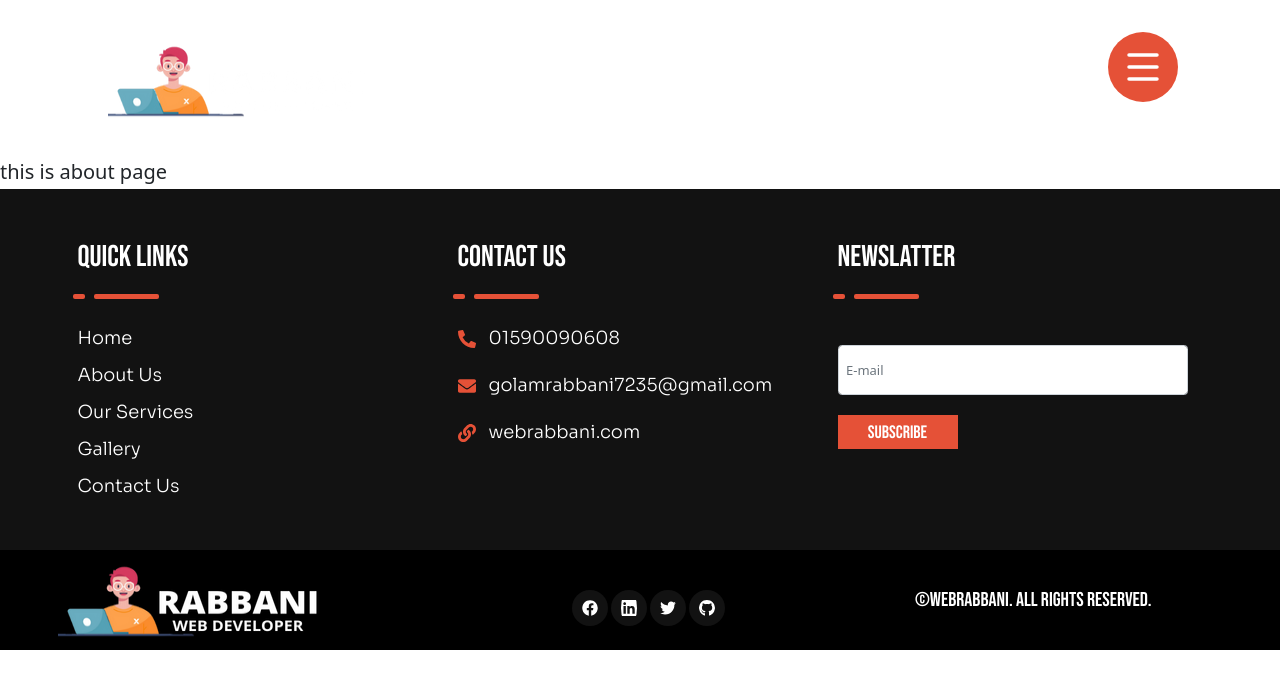
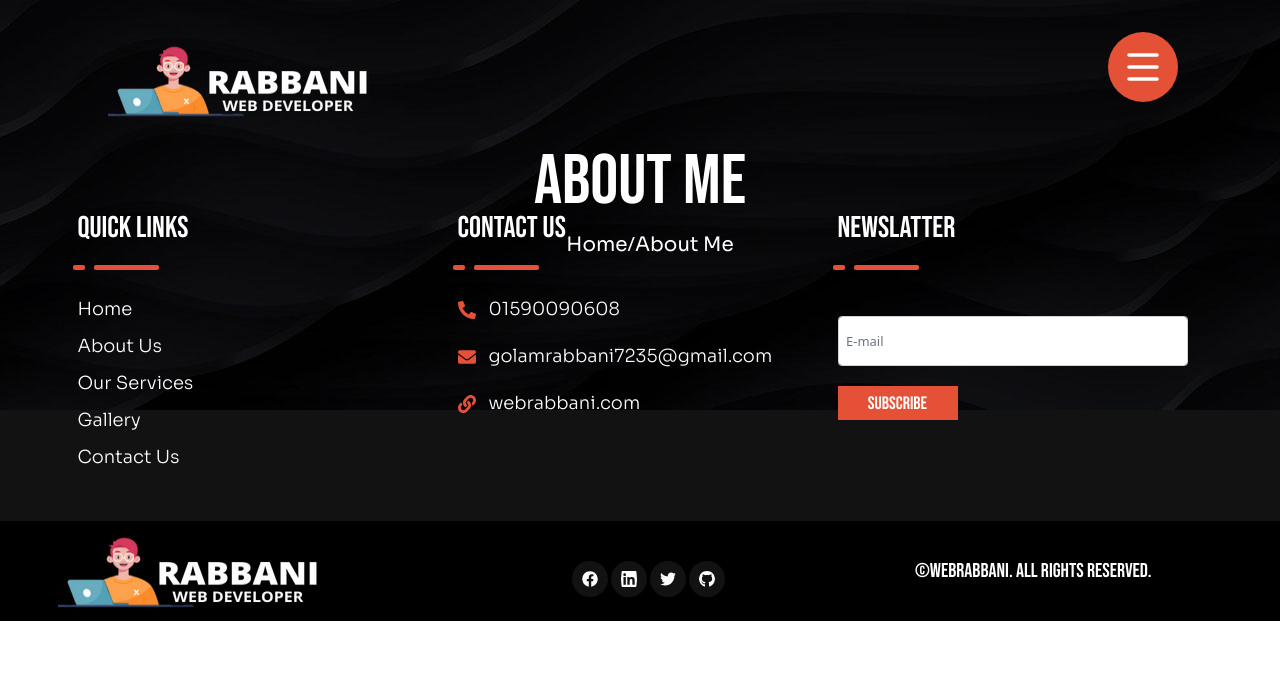
Before and after one commit to golamrabbani93/dev-rabbani, a React (Create React App) app: page /about in a window 1280 px wide. Shown: the top 688 px of the page. Built offline with nearby package versions, Linux system fonts and the light colour scheme.

Commit message:
Breadcumb section Complete

```diff
--- a/src/pages/About/About/About.js
+++ b/src/pages/About/About/About.js
@@ -1,9 +1,10 @@
 import React from 'react';
+import BreadCumb from '../../Shared/BreadCumb/BreadCumb';
 
 const About = () => {
 	return (
 		<div>
-			<h2>this is about page</h2>
+			<BreadCumb></BreadCumb>
 		</div>
 	);
 };
--- /dev/null
+++ b/src/pages/Shared/BreadCumb/BreadCumb.js
@@ -0,0 +1,30 @@
+import React from 'react';
+import {Link} from 'react-router-dom';
+import BreadBG from '../../../images/breadcumb.png';
+import './BreadCumb.scss';
+const BreadCumb = () => {
+	const Bg = {
+		backgroundImage: ` url(${BreadBG})`,
+	};
+	return (
+		<section class="breadcumb" style={Bg}>
+			<div class="container">
+				<div class="row">
+					<div class="col-xl-12">
+						<div class="breadcumb__text">
+							<h4>About Me</h4>
+							<ul>
+								<li>
+									<Link to={'/'}>Home</Link>
+								</li>
+								/<li>About Me</li>
+							</ul>
+						</div>
+					</div>
+				</div>
+			</div>
+		</section>
+	);
+};
+
+export default BreadCumb;
--- /dev/null
+++ b/src/pages/Shared/BreadCumb/BreadCumb.scss
@@ -0,0 +1,38 @@
+@import '../../../sass/_variables';
+.breadcumb {
+	padding: 14rem;
+	color: $color-white;
+	position: absolute;
+	top: 0;
+	left: 0;
+	width: 100%;
+	background-color: #000;
+	&__text {
+		display: grid;
+		align-items: center;
+		justify-content: center;
+		h4 {
+			font-size: 7rem;
+			font-family: $font-bebas;
+		}
+		ul {
+			list-style: none;
+			font-size: 2rem;
+			text-align: center;
+			li {
+				display: inline-block;
+				font-family: $font-sora;
+				a {
+					font-size: 2rem;
+					text-decoration: none;
+					color: $color-white;
+					transition: $transition;
+					font-family: $font-sora;
+					&:hover {
+						color: $color-primary;
+					}
+				}
+			}
+		}
+	}
+}
```
